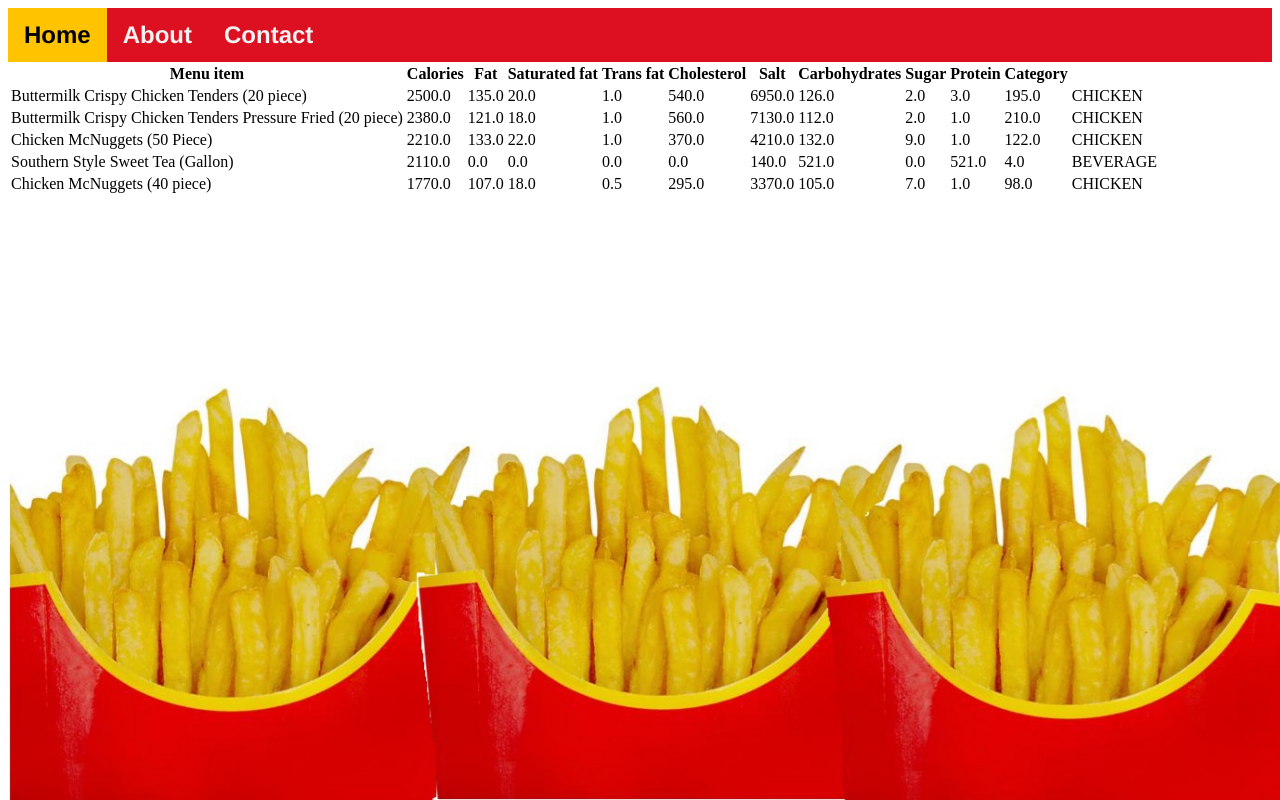
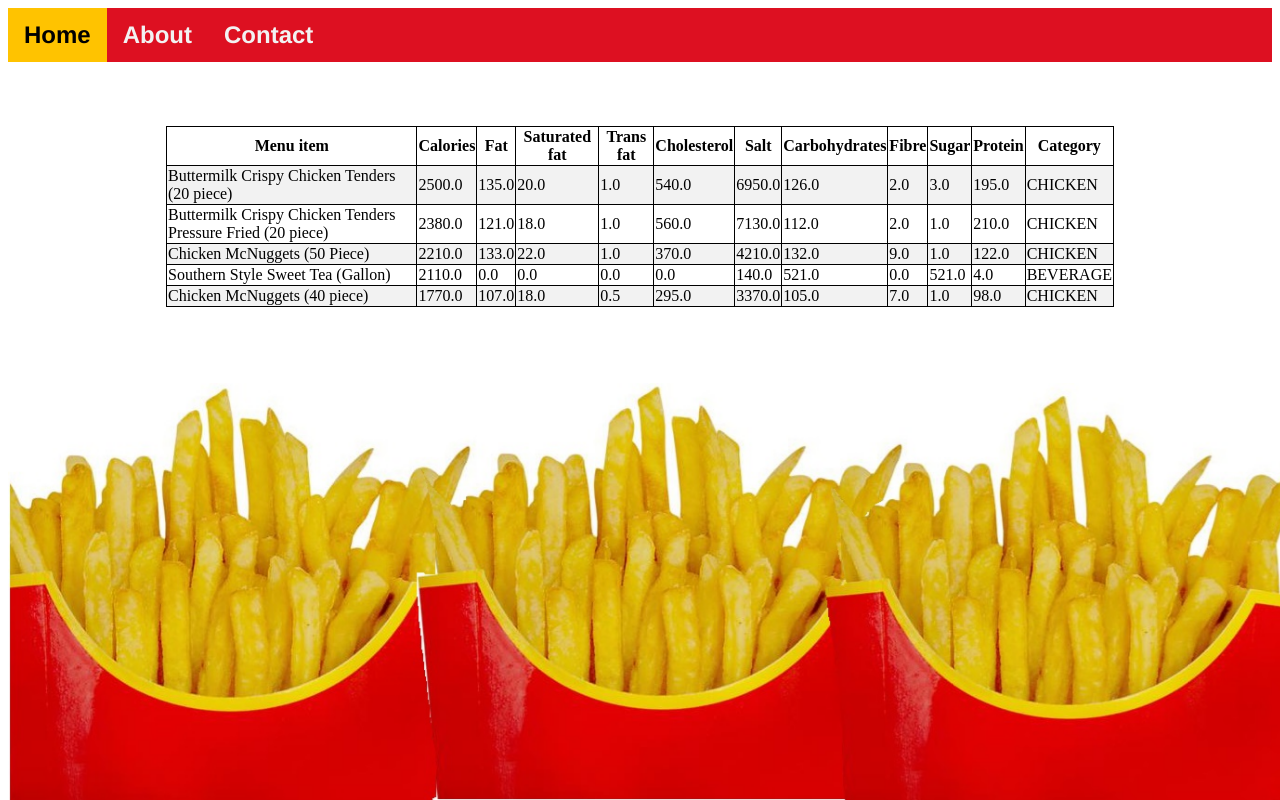
Before and after one commit to James-Brooke/Hit_Your_Maccies, a Django app: page /calculator/ in a window 1280 px wide. Run offline with Django 3.2, Linux system fonts and the light colour scheme; data comes from the database, SQL or seed files in the repository.

Commit message:
More css

```diff
--- a/website/calculator/static/calculator/style.css
+++ b/website/calculator/static/calculator/style.css
@@ -42,3 +42,17 @@
     bottom: 0px;
     margin-bottom: 0px;
 }
+
+table {
+  border-collapse: collapse;
+  width: 75%;
+}
+
+table, th, td {
+  border: 1px solid black;
+  margin-left: auto;
+  margin-right: auto;
+  margin-top: 5%;
+}
+tr:nth-child(even) {background-color: #f2f2f2;}
+tr:hover {background-color: darkgray;}
--- a/website/calculator/templates/calculator/index.html
+++ b/website/calculator/templates/calculator/index.html
@@ -23,7 +23,7 @@
   </div>
 
   <div>
-    <table>
+    <table id="t01">
         <tr>
             <th>Menu item</th>
             <th>Calories</th>
@@ -33,6 +33,7 @@
             <th>Cholesterol</th>
             <th>Salt</th>
             <th>Carbohydrates</th>
+            <th>Fibre</th>
             <th>Sugar</th>
             <th>Protein</th>
             <th>Category</th>
```
